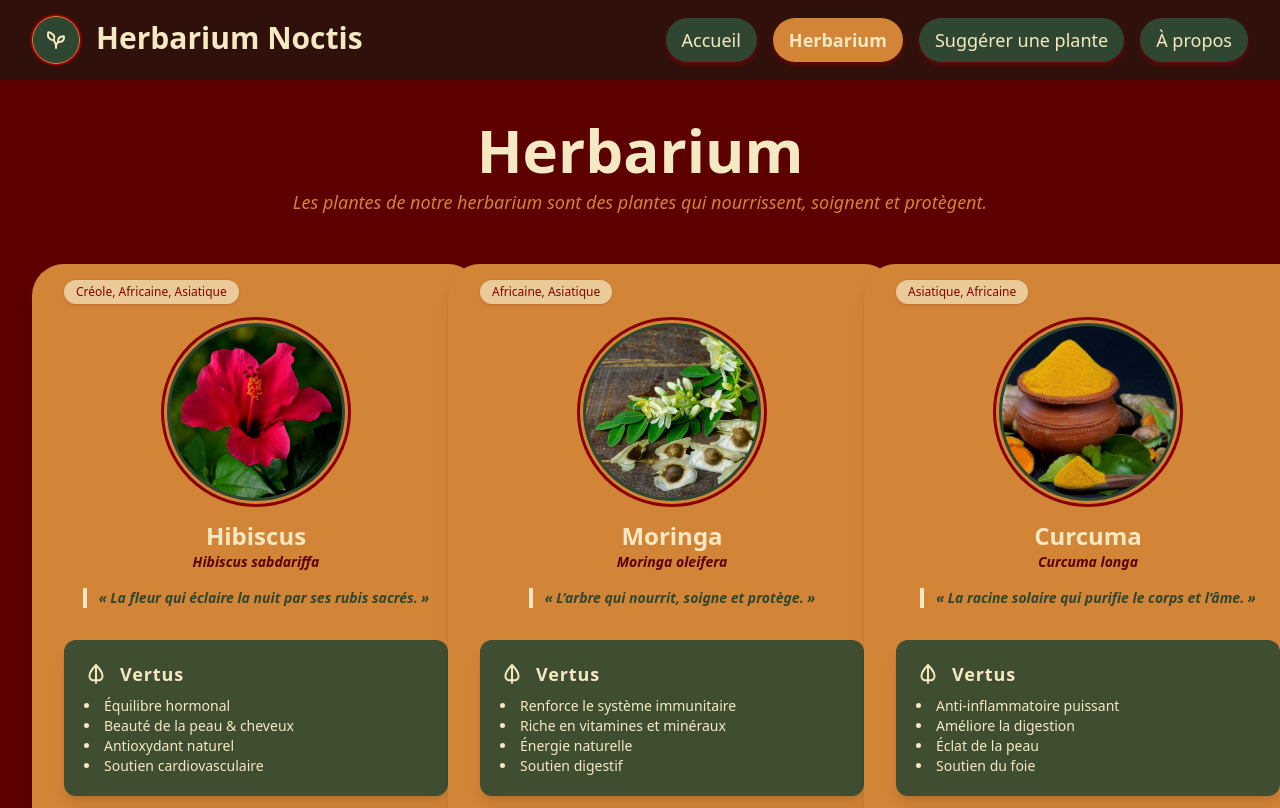
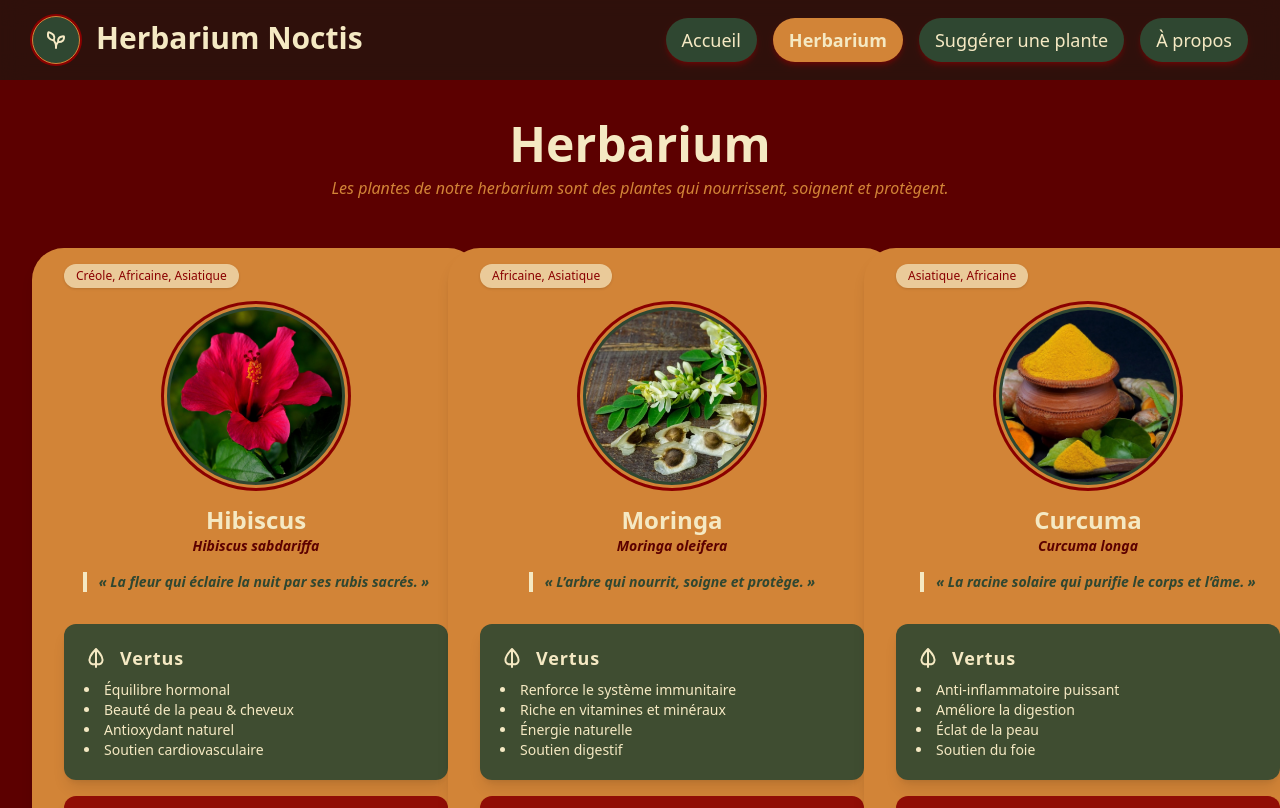
Before and after one commit to CaliV7/HerbariumNoctis, an Angular app: page /herbarium in a window 1280 px wide. Shown: the top 808 px of the page. Built offline with nearby package versions, Linux system fonts and the light colour scheme.

Commit message:
refacto: Harmonise page title and subtitle size ( Herbarium and Suggest-Plant)

```diff
--- a/src/app/pages/herbarium/herbarium.html
+++ b/src/app/pages/herbarium/herbarium.html
@@ -1,6 +1,6 @@
 <section class="pb-16 pt-30 px-8 bg-blood text-sand w-full flex flex-col">
-  <h1 class="text-6xl font-bold mb-2 text-center">Herbarium</h1>
-  <p class="text-lg text-center italic text-papaya mb-12">
+  <h1 class="text-5xl font-bold mb-2 text-center">Herbarium</h1>
+  <p class="text-md text-center italic text-papaya mb-12">
     Les plantes de notre herbarium sont des plantes qui nourrissent, soignent et protègent.
   </p>
   <div class="w-full flex items-center justify-center">
--- a/src/app/pages/suggest-plant/suggest-plant.html
+++ b/src/app/pages/suggest-plant/suggest-plant.html
@@ -9,10 +9,10 @@
 
     <!-- Titre -->
     <header class="text-center space-y-2">
-      <h1 class="text-3xl font-bold text-sand tracking-wide">
+      <h1 class="text-5xl font-bold text-sand tracking-wide">
         Suggérer une plante
       </h1>
-      <p class="italic text-papaya font-semibold text-sm">
+      <p class="italic text-papaya font-semibold text-md">
         Partagez vos savoirs culturels et ancestraux
       </p>
     </header>
```
